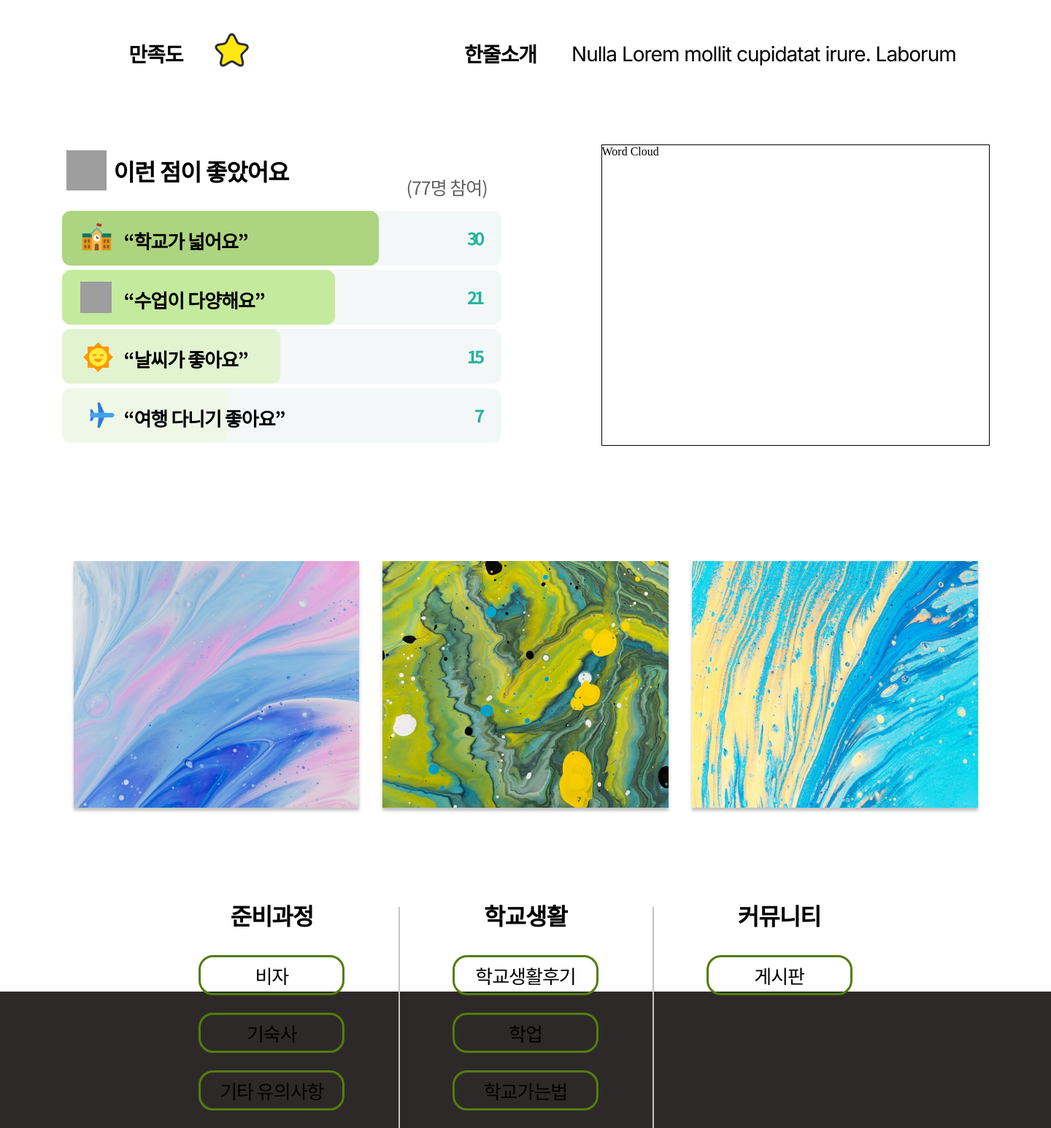
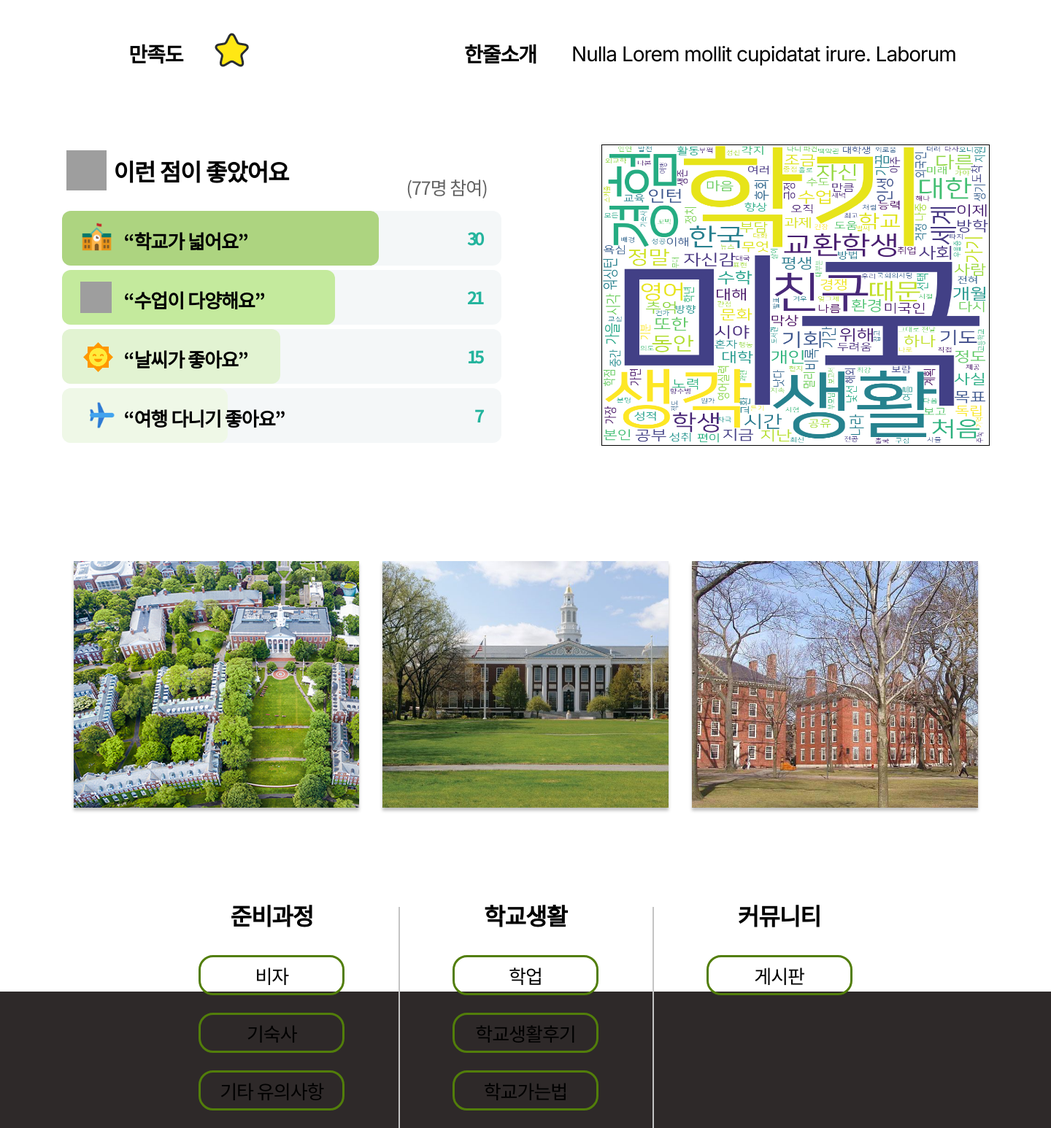
Before and after one commit to viroovr/skkuexs, a Django app: template templates/forums/main.html in a window 1440 px wide. Shown: the part 241-1787 px from the top of the page at 73% size. Run offline with Django 4.2, Linux system fonts and the light colour scheme; the template is opened without the code that fills it: most values are stand-ins (such as "Sample title", 1, 10 or a date in 2020); grey boxes are pictures that could not be loaded.

Commit message:
Add link on main and submains, Change sample pictures

```diff
--- a/templates/forums/main.html
+++ b/templates/forums/main.html
@@ -53,13 +53,14 @@
       </div>
 
       <div class=area3b>
-        <div class="wordcloud"><span>Word Cloud</span></div>
+        <!-- <div class="wordcloud"><span>Word Cloud</span></div> -->
+        <img class="wordcloud" src="/static/images/WordCloud.png">
       </div>
     </div>
     <div class=area4>
-      <div class="schoolimg" style="background-image:url(/static/images/rectangle_5.png);"></div>
-      <div class="schoolimg" style="background-image:url(/static/images/rectangle_6.png);"></div>
-      <div class="schoolimg" style="background-image:url(/static/images/rectangle_7.png);"></div>
+      <div class="schoolimg" style="background-image:url(/static/images/Harvard1.jpg);"></div>
+      <div class="schoolimg" style="background-image:url(/static/images/Harvard2.jpg);"></div>
+      <div class="schoolimg" style="background-image:url(/static/images/Harvard3.jpg);"></div>
     </div>
     <div class=area5>
 
@@ -81,8 +82,10 @@
         <a href="{% url 'forums:submain_uni_life' school_name %}" style="text-decoration: none">
           <div class="menuword">학교생활</div>
         </a>
+        <a href="{% url 'forums:courses' school_name %}" style="text-decoration: none">
+          <div class="menu_text">학업</div>
+        </a>
         <div class="menu_text">학교생활후기</div>
-        <div class="menu_text">학업</div>
         <div class="menu_text">학교가는법</div>
       </div>
       <div class="midlongline"></div>
--- a/templates/forums/submain_preparation.html
+++ b/templates/forums/submain_preparation.html
@@ -11,7 +11,7 @@
 
 
     <div class="menu_boxes">
-        <div class="submain_menubox">
+        <div class="submain_menubox" id="submain_menubox_visa">
             <span class="menubox_title">비자</span>
             <span class="menubox_content">비자 신청 절차</span>
             <img class="menubox_icon" src="/static/images/passport.png"/>
@@ -40,6 +40,9 @@
       // base_for_forums의 색은 아래와 같은 방식으로 변경할 수 있음
       $("#whole").css("background-color","#f5f5f7")
       $("#whole").css("height","100%")
+      $("#submain_menubox_visa").on("click",function(){
+        location.href = "{% url 'forums:visa' school_name %}"
+      })
     })
   </script>
 {% endblock %}
--- a/templates/forums/submain_uni_life.html
+++ b/templates/forums/submain_uni_life.html
@@ -11,7 +11,7 @@
 
 
     <div class="menu_boxes">
-        <div class="submain_menubox">
+        <div class="submain_menubox" id="submain_menubox_courses">
             <span class="menubox_title">학업</span>
             <span class="menubox_content">수강신청, 과목설명,<br>시험준비 방법 등</span>
             <img class="menubox_icon" src="/static/images/study.png"/>
@@ -39,6 +39,9 @@
       // base_for_forums의 색은 아래와 같은 방식으로 변경할 수 있음
       $("#whole").css("background-color","#f5f5f7")
       $("#whole").css("height","100%")
+      $("#submain_menubox_courses").on("click",function(){
+        location.href = "{% url 'forums:courses' school_name %}"
+      })
     })
   </script>
 {% endblock %}
```
Also changed, not shown: static/images/Harvard1.jpg (added), static/images/Harvard2.jpg (added), static/images/Harvard3.jpg (added), static/images/WordCloud.png (added), static/images/rectangle_5.png (deleted), static/images/rectangle_6.png (deleted), static/images/rectangle_7.png (deleted).
